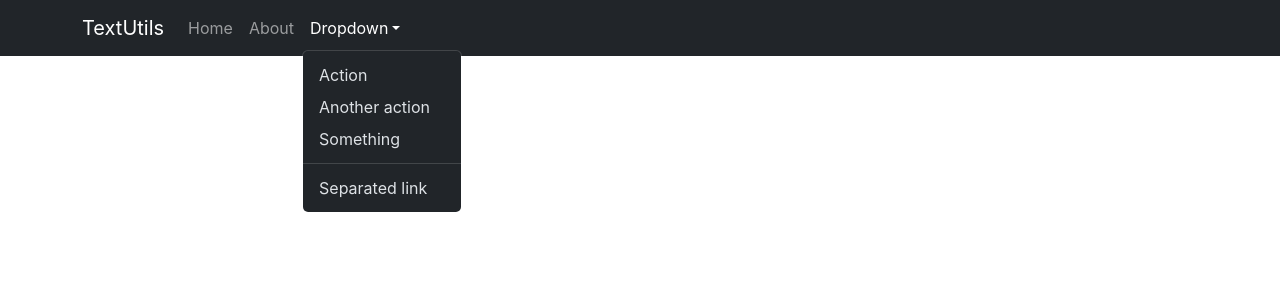
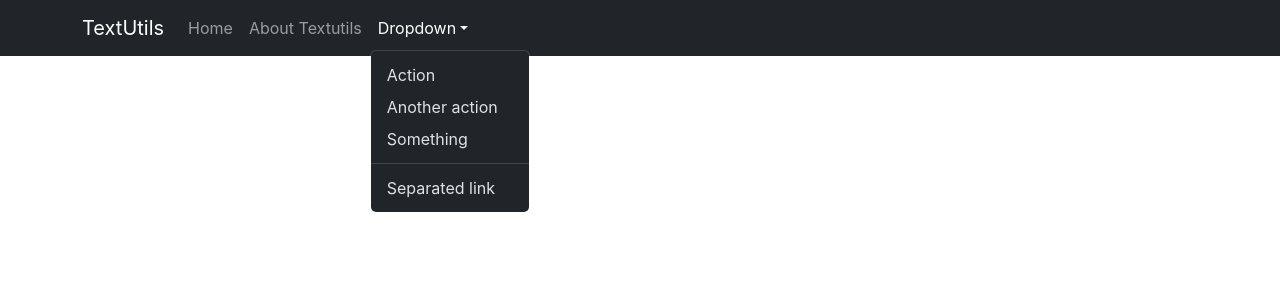
Before and after one commit to anoopmonu02/react_with_bootstrap, a React (Create React App) app: page / in a window 1280 px wide. Both pictures are taken after a click on the button "Dropdown". Shown: the top 300 px of the page. Built offline with nearby package versions, Linux system fonts and the light colour scheme.

Commit message:
react props

```diff
--- a/src/App.js
+++ b/src/App.js
@@ -1,36 +1,10 @@
-import Container from 'react-bootstrap/Container';
-import Nav from 'react-bootstrap/Nav';
-import Navbar from 'react-bootstrap/Navbar';
-import NavDropdown from 'react-bootstrap/NavDropdown';
-
+import React from 'react'
+import Mynavbar from './components/Mynavbar';
 
 function App() {
 
   return (
-   <Navbar bg="dark" data-bs-theme="dark">
-      <Container>
-        <Navbar.Brand href="#home">TextUtils</Navbar.Brand>
-        <Navbar.Toggle aria-controls="basic-navbar-nav" />
-        <Navbar.Collapse id="basic-navbar-nav">
-          <Nav className="me-auto">
-            <Nav.Link href="#home">Home</Nav.Link>
-            <Nav.Link href="#link">About</Nav.Link>
-            <NavDropdown title="Dropdown" id="basic-nav-dropdown">
-              <NavDropdown.Item href="#action/3.1">Action</NavDropdown.Item>
-              <NavDropdown.Item href="#action/3.2">
-                Another action
-              </NavDropdown.Item>
-              <NavDropdown.Item href="#action/3.3">Something</NavDropdown.Item>
-              <NavDropdown.Divider />
-              <NavDropdown.Item href="#action/3.4">
-                Separated link
-              </NavDropdown.Item>
-            </NavDropdown>
-          </Nav>
-        </Navbar.Collapse>
-      </Container>
-    </Navbar>
-
+    <Mynavbar title="TextUtils" aboutText="About Textutils"/>
   );
 }
 
--- /dev/null
+++ b/src/components/Mynavbar.js
@@ -0,0 +1,45 @@
+import Container from 'react-bootstrap/Container';
+import Nav from 'react-bootstrap/Nav';
+import Navbar from 'react-bootstrap/Navbar';
+import NavDropdown from 'react-bootstrap/NavDropdown';
+import PropTypes from 'prop-types'
+
+export default function Mynavbar(props) {
+  return (
+    <Navbar bg="dark" data-bs-theme="dark">
+      <Container className="container-fluid">
+        <Navbar.Brand href="#home">{props.title}</Navbar.Brand>
+        <Navbar.Toggle aria-controls="basic-navbar-nav" />
+        <Navbar.Collapse id="basic-navbar-nav">
+          <Nav className="me-auto">
+            <Nav.Link href="#home">Home</Nav.Link>
+            <Nav.Link href="#link">{props.aboutText}</Nav.Link>
+            <NavDropdown title="Dropdown" id="basic-nav-dropdown">
+              <NavDropdown.Item href="#action/3.1">Action</NavDropdown.Item>
+              <NavDropdown.Item href="#action/3.2">
+                Another action
+              </NavDropdown.Item>
+              <NavDropdown.Item href="#action/3.3">Something</NavDropdown.Item>
+              <NavDropdown.Divider />
+              <NavDropdown.Item href="#action/3.4">
+                Separated link
+              </NavDropdown.Item>
+            </NavDropdown>
+          </Nav>
+        </Navbar.Collapse>
+      </Container>
+    </Navbar>
+  )
+}
+
+Mynavbar.propTypes= {
+  /* use isRequired if value must be present */
+  title: PropTypes.string.isRequired,
+  aboutTitle: PropTypes.string
+}
+
+/* When props value not found default value set */
+Mynavbar.defaultProps= {
+    title: "Title Name",
+    aboutTitle: "About Text"
+}
```
